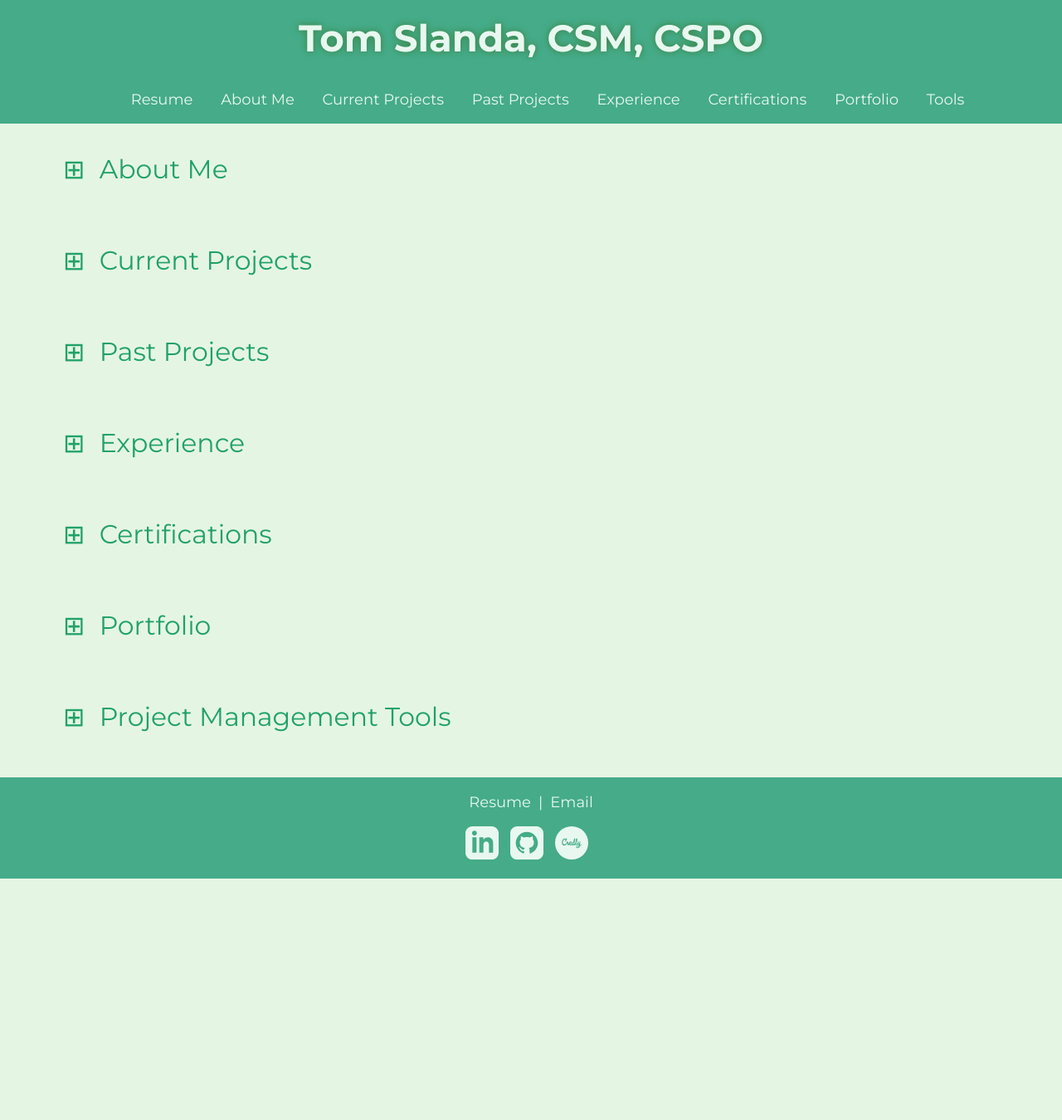
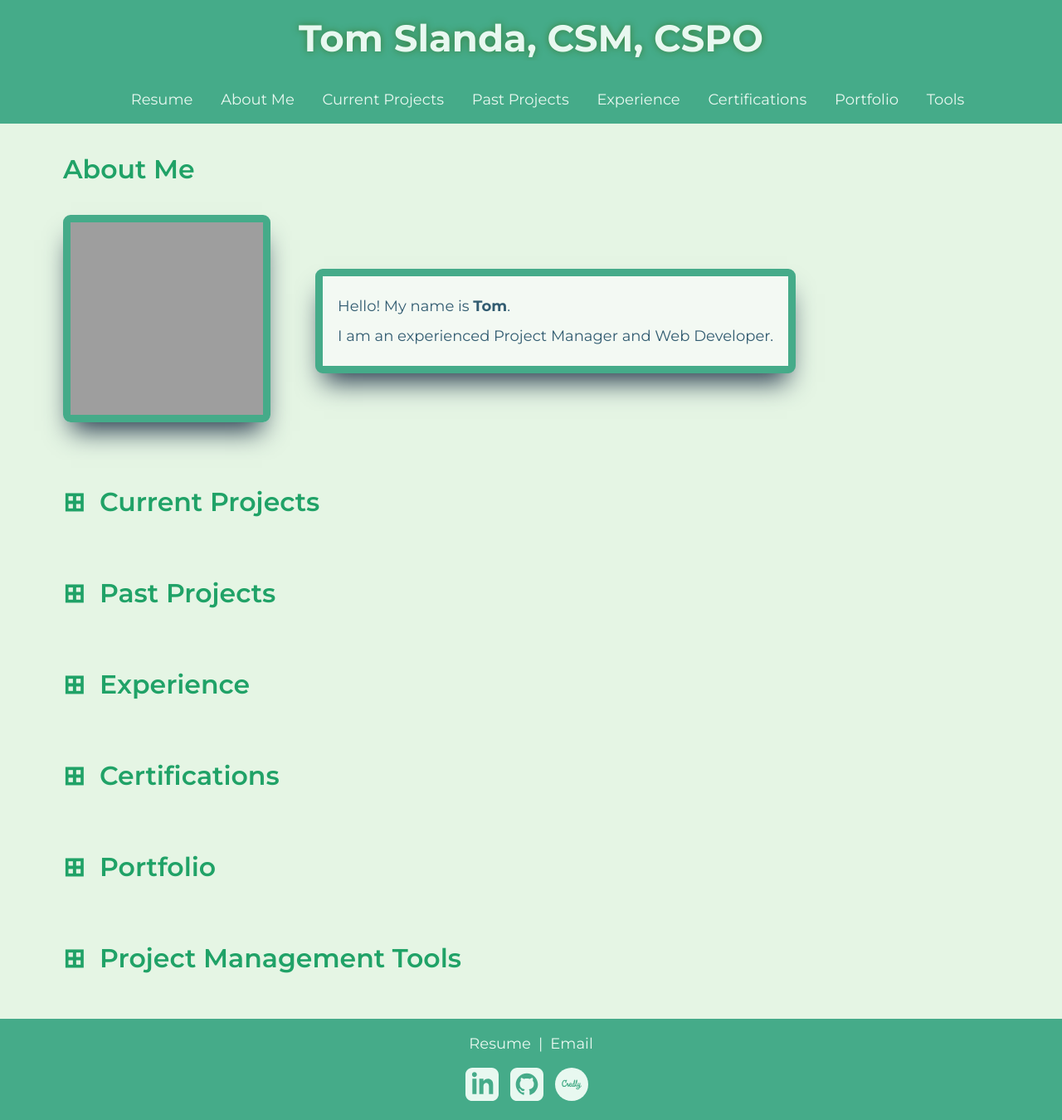
Before and after one commit to slandath/slandath.github.io, a Jekyll site: the page built from index.html, in a window 1280 px wide. Shown: the whole page at 83% size. Built offline with Jekyll 4.4.1, drawn with Linux system fonts in a browser that asks for light colours; before the commit the page ends 1059 px from its top, so only the background shows below that; grey boxes are pictures that could not be loaded.

Commit message:
expanded about me heading by default.
Signed-off-by: Tom Slanda <jesus_slanda@yahoo.com>

```diff
--- a/_includes/about-me.html
+++ b/_includes/about-me.html
@@ -12,4 +12,4 @@
 
 {% endcapture %}
 
-{% include message-component.html title="About Me" id="about-me" content=about-me %}
+{% include normal-heading.html title="About Me" id="about-me" content=about-me %}
--- /dev/null
+++ b/_includes/normal-heading.html
@@ -0,0 +1,4 @@
+<div class="message-header" id="{{ include.id }}">
+  <h2>{{include.title}}</h2>
+  <div>{{include.content}}</div>
+</div>
--- a/styles.css
+++ b/styles.css
@@ -270,20 +270,23 @@
   max-width: 1200px;
 }
 
-.message-header > summary {
+.message-header > summary, h2 {
   font-size: 1.75rem;
+  font-weight: 600;
   list-style: none;
   margin: 1rem 0 1rem 1rem;
 }
 
 .message-header > summary::before {
   content: '⊞ ';
+  cursor: pointer;
   display: inline-block;
   margin-right: 0.5rem;
 }
 
 .message-header[open] > summary::before {
   content: '⊟ ';
+  cursor: pointer;
 }
 
 .navbar {
```
